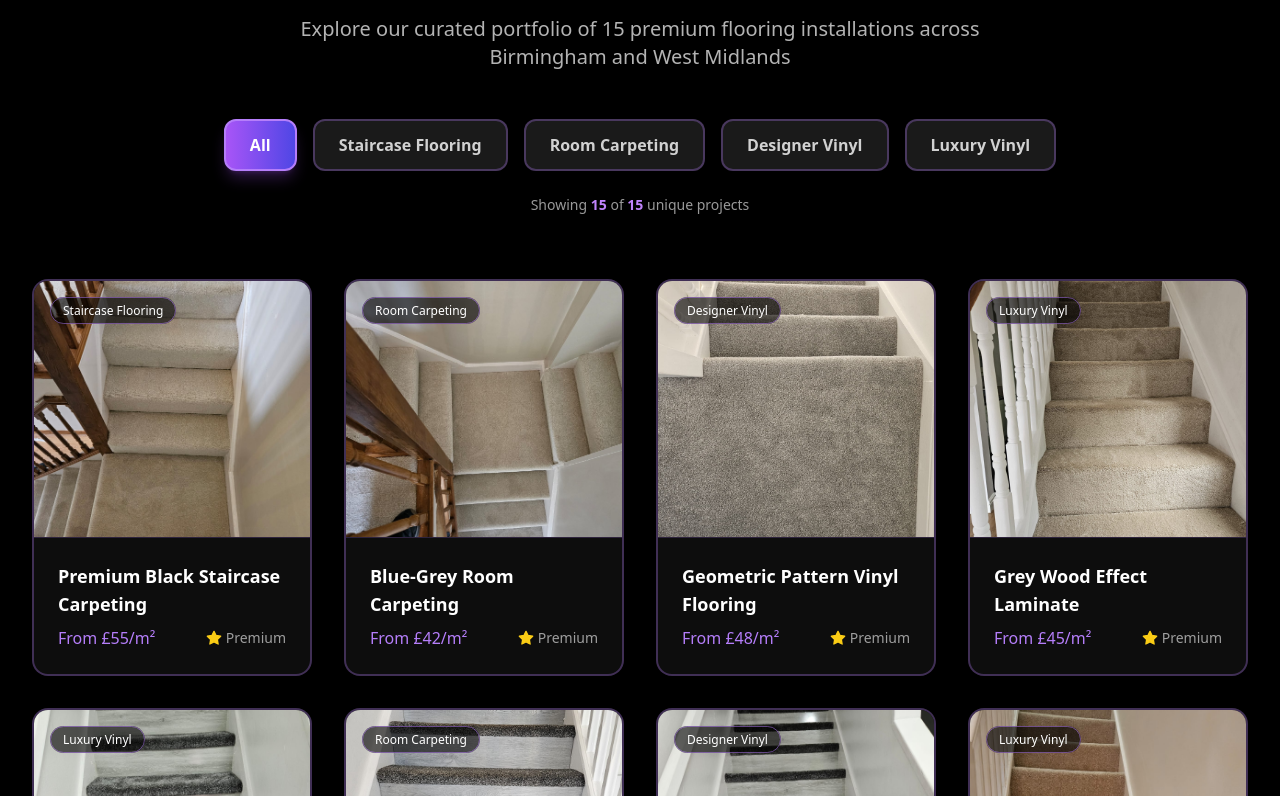
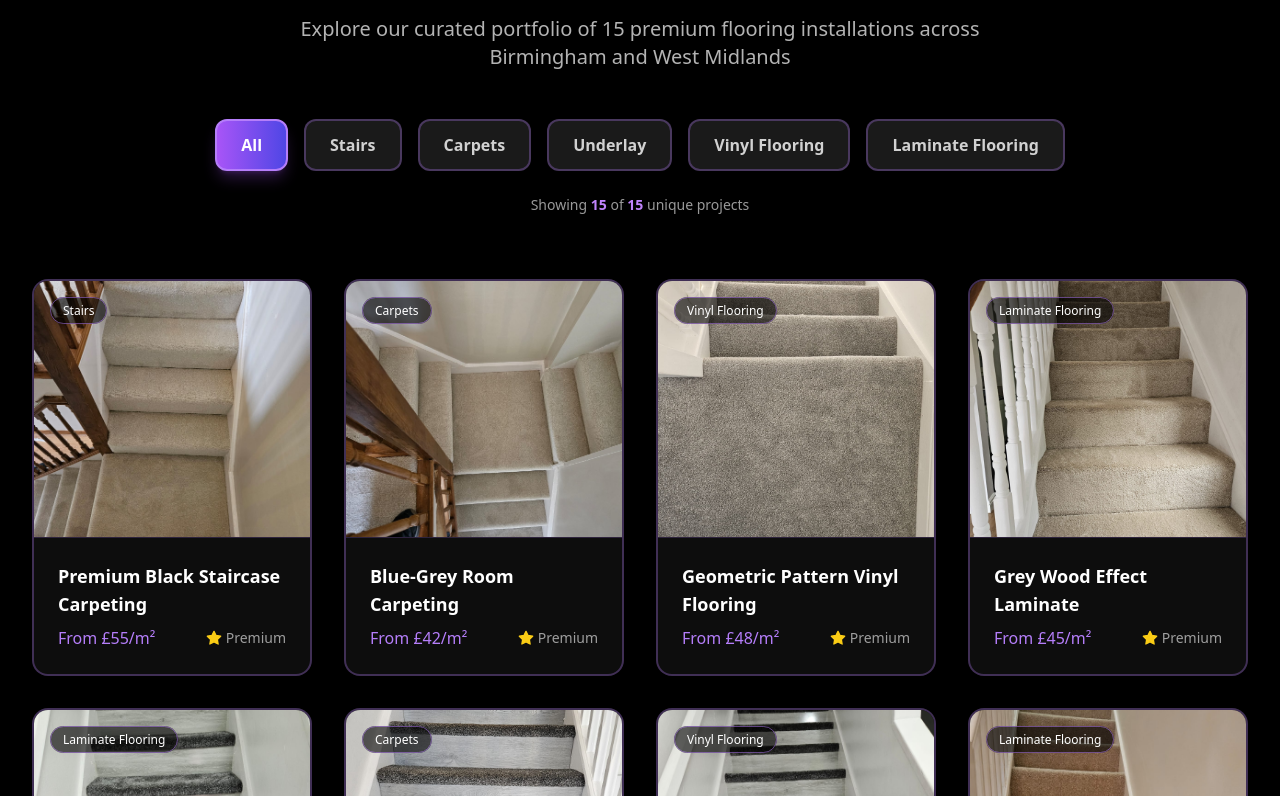
Before and after one commit to umarhashmi9898/carpet-project, a React (Vite) app: page / in a window 1280 px wide. Shown: the part 3124-3920 px from the top of the page. Built offline with nearby package versions, Linux system fonts and the light colour scheme.

Commit message:
Update Gallery Filter Categories

```diff
--- a/src/components/Gallery.tsx
+++ b/src/components/Gallery.tsx
@@ -8,35 +8,35 @@ const galleryImages = [
   {
     src: '/1.jpg',
     title: 'Premium Black Staircase Carpeting',
-    category: 'Staircase Flooring',
+    category: 'Stairs',
     price: 'From £55/m²',
     description: 'Elegant black carpet with decorative border trim on white staircase'
   },
   {
     src: '/2.jpg',
     title: 'Blue-Grey Room Carpeting',
-    category: 'Room Carpeting',
+    category: 'Carpets',
     price: 'From £42/m²',
     description: 'Premium blue-grey carpet installation in residential room'
   },
   {
     src: '/3.jpg',
     title: 'Geometric Pattern Vinyl Flooring',
-    category: 'Designer Vinyl',
+    category: 'Vinyl Flooring',
     price: 'From £48/m²',
     description: 'Stunning black and white geometric tile pattern vinyl'
   },
   {
     src: '/4.jpg',
     title: 'Grey Wood Effect Laminate',
-    category: 'Luxury Vinyl',
+    category: 'Laminate Flooring',
     price: 'From £45/m²',
     description: 'Premium grey wood grain laminate flooring installation'
   },
   {
     src: '/5.jpg',
     title: 'Dark Wood Laminate Living Room',
-    category: 'Luxury Vinyl',
+    category: 'Laminate Flooring',
     price: 'From £50/m²',
     description: 'Rich dark wood effect laminate with traditional fireplace'
   },
@@ -45,21 +45,21 @@ const galleryImages = [
   {
     src: '/6.jpg',
     title: 'Luxury Bedroom Carpeting',
-    category: 'Room Carpeting',
+    category: 'Carpets',
     price: 'From £40/m²',
     description: 'Premium carpet installation in modern bedroom setting'
   },
   {
     src: '/7.jpg',
     title: 'Contemporary Geometric Vinyl',
-    category: 'Designer Vinyl',
+    category: 'Vinyl Flooring',
     price: 'From £52/m²',
     description: 'Bold geometric pattern vinyl for modern kitchen spaces'
   },
   {
     src: '/8.jpg',
     title: 'Herringbone Luxury Vinyl',
-    category: 'Luxury Vinyl',
+    category: 'Laminate Flooring',
     price: 'From £55/m²',
     description: 'Classic herringbone pattern luxury vinyl flooring'
   },
@@ -68,28 +68,28 @@ const galleryImages = [
   {
     src: '/9.jpg',
     title: 'Parquet Style Luxury Vinyl',
-    category: 'Luxury Vinyl',
+    category: 'Laminate Flooring',
     price: 'From £58/m²',
     description: 'Elegant parquet pattern vinyl with traditional appeal'
   },
   {
     src: '/10.jpg',
     title: 'Professional Carpet Installation',
-    category: 'Room Carpeting',
+    category: 'Carpets',
     price: 'From £44/m²',
     description: 'Expert carpet fitting with precision edge work'
   },
   {
     src: '/16.jpg',
     title: 'Luxury Staircase Runner',
-    category: 'Staircase Flooring',
+    category: 'Stairs',
     price: 'From £60/m²',
     description: 'Premium staircase runner with decorative border'
   },
   {
     src: '/17.jpg',
     title: 'Premium Living Room Carpet',
-    category: 'Room Carpeting',
+    category: 'Carpets',
     price: 'From £46/m²',
     description: 'High-quality carpet installation in living space'
   },
@@ -98,21 +98,21 @@ const galleryImages = [
   {
     src: '/18.jpg',
     title: 'Decorative Tile Effect Vinyl',
-    category: 'Designer Vinyl',
+    category: 'Vinyl Flooring',
     price: 'From £50/m²',
     description: 'Intricate decorative tile pattern vinyl flooring'
   },
   {
     src: '/20.jpg',
     title: 'Natural Wood Effect Flooring',
-    category: 'Luxury Vinyl',
+    category: 'Laminate Flooring',
     price: 'From £48/m²',
     description: 'Authentic wood grain effect luxury vinyl'
   },
   {
     src: '/49.jpg',
     title: 'Complete Room Transformation',
-    category: 'Room Carpeting',
+    category: 'Carpets',
     price: 'From £46/m²',
     description: 'Full room carpet installation with professional finish'
   }
@@ -122,8 +122,8 @@ const Gallery = () => {
   const [selectedImage, setSelectedImage] = useState<number | null>(null);
   const [filter, setFilter] = useState('All');
 
-  // OPTIMIZED CATEGORIES BASED ON ACTUAL IMAGE CONTENT
-  const categories = ['All', 'Staircase Flooring', 'Room Carpeting', 'Designer Vinyl', 'Luxury Vinyl'];
+  // UPDATED CATEGORIES BASED ON YOUR REQUIREMENTS
+  const categories = ['All', 'Stairs', 'Carpets', 'Underlay', 'Vinyl Flooring', 'Laminate Flooring'];
 
   const filteredImages = filter === 'All'
     ? galleryImages
@@ -146,7 +146,7 @@ const Gallery = () => {
           <div className="w-full">
             {/* MOBILE LAYOUT - STACKED ROWS */}
             <div className="block sm:hidden space-y-3">
-              {/* ROW 1 - ALL & STAIRCASE */}
+              {/* ROW 1 - ALL & STAIRS */}
               <div className="flex justify-center gap-3">
                 {categories.slice(0, 2).map((category) => (
                   <motion.button
@@ -165,7 +165,7 @@ const Gallery = () => {
                 ))}
               </div>
 
-              {/* ROW 2 - ROOM & DESIGNER */}
+              {/* ROW 2 - CARPETS & UNDERLAY */}
               <div className="flex justify-center gap-3">
                 {categories.slice(2, 4).map((category) => (
                   <motion.button
@@ -184,9 +184,9 @@ const Gallery = () => {
                 ))}
               </div>
 
-              {/* ROW 3 - LUXURY */}
+              {/* ROW 3 - VINYL & LAMINATE */}
               <div className="flex justify-center gap-3">
-                {categories.slice(4, 5).map((category) => (
+                {categories.slice(4, 6).map((category) => (
                   <motion.button
                     key={category}
                     onClick={() => setFilter(category)}
```
